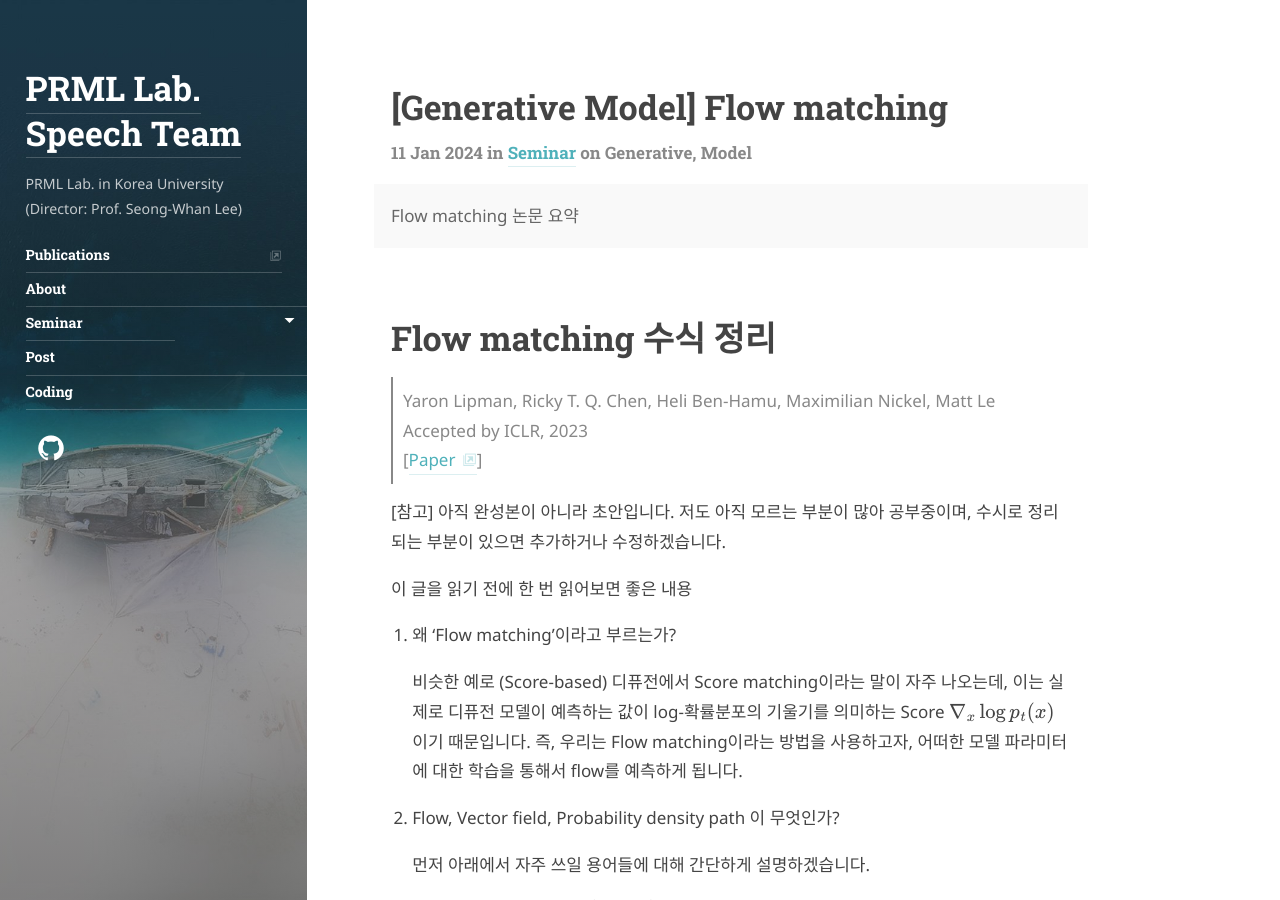
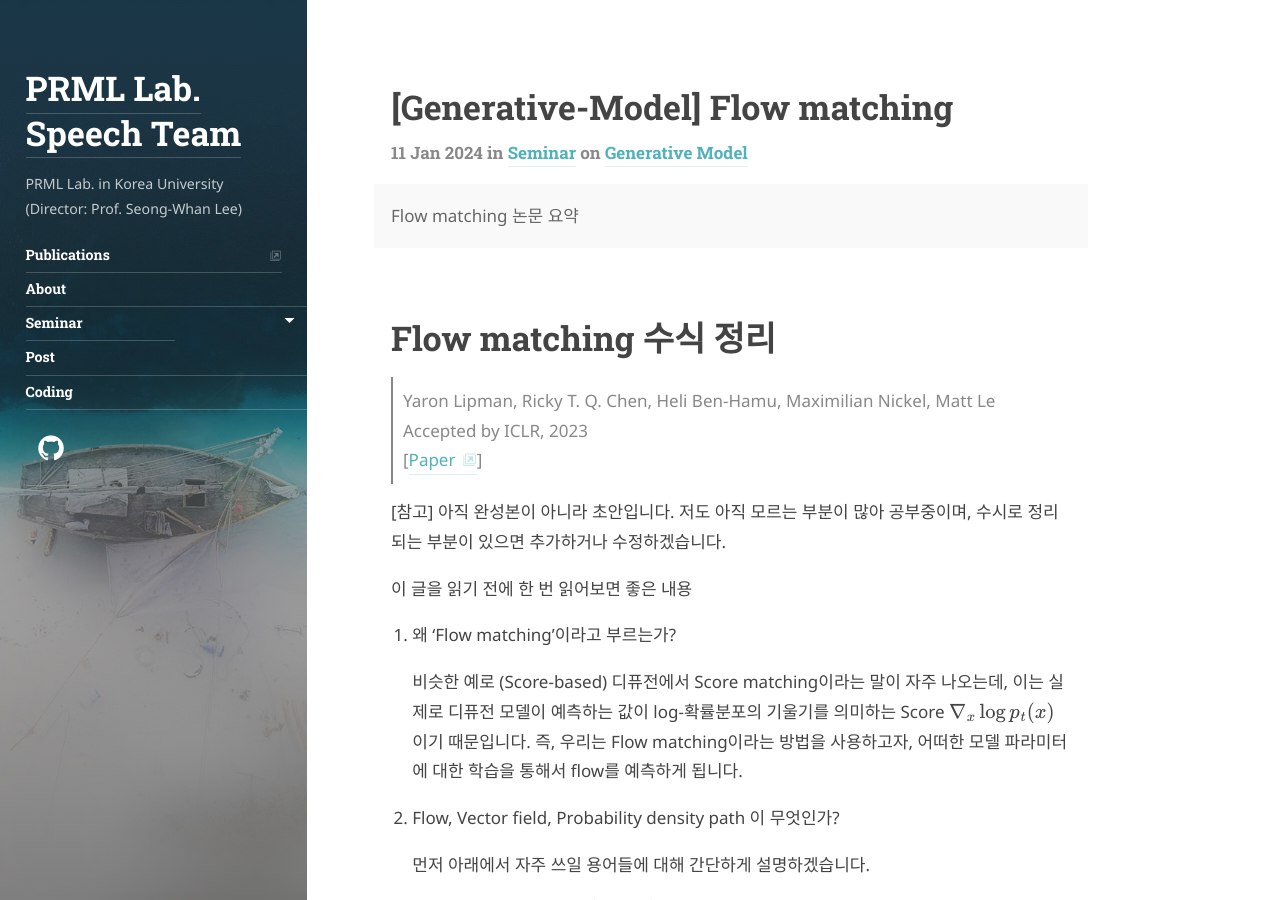
Before and after one commit to speech-team-korea/speech-team-korea.github.io, a Jekyll site: the page built from _posts/generative-model/2024-01-11-Flow-matching.md, in a window 1280 px wide and 900 px high. Built offline with Jekyll 4.4.1, drawn with Linux system fonts in a browser that asks for light colours; some web fonts are replaced; comment, search, counter and statistics services are not loaded.

Commit message:
0221_Flowmathcing_posting_Revise.md

```diff
--- a/_posts/generative-model/2024-01-11-Flow-matching.md
+++ b/_posts/generative-model/2024-01-11-Flow-matching.md
@@ -1,10 +1,10 @@
 ---
 layout: post
-title: "[Generative Model] Flow matching"
+title: "[Generative-Model] Flow matching"
 description: >
   Flow matching 논문 요약
 category: seminar
-tags: generative model
+tags: generative-model
 author: jh_yun
 comments: true
 ---
```
